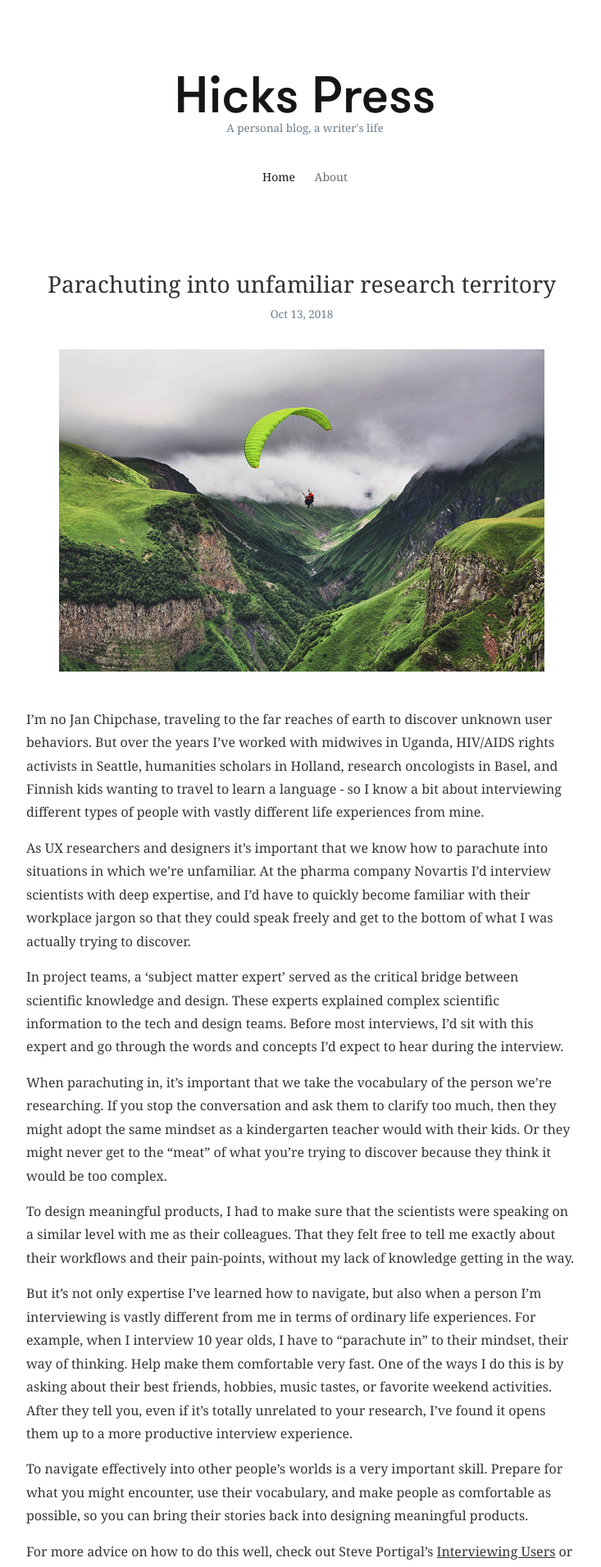
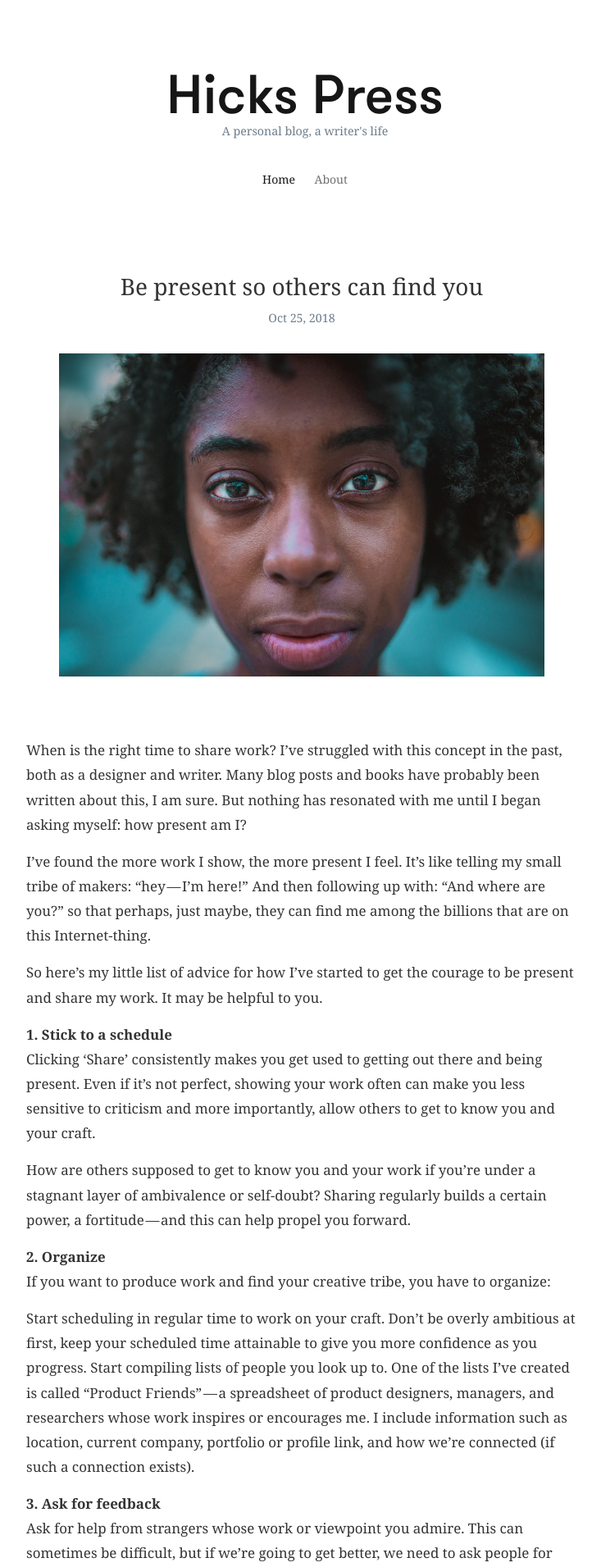
Before and after one commit to mattihicks/matthewmatthew, a Jekyll site: the page built from index.html, in a window 1280 px wide. Shown: the top 1911 px of the page at 82% size, without its empty margins (268-1001 px from the left). Built offline with Jekyll 4.4.1, drawn with Linux system fonts in a browser that asks for light colours; some web fonts are replaced; some of the changed text lies outside the part shown.

Commit message:
new posts uploaded, to align

```diff
--- a/_posts/2016-08-24-threshold.markdown
+++ /dev/null
@@ -1,46 +0,0 @@
----
-layout: post
-title:  "Three steps to cross your creative threshold"
-date:   2016-08-24 18:31:58 +0200
-categories: new
----
-
-![creative threshold photo](/assets/images/thresholdPIC.jpg){: .after-title }
-<br/><br/>
-
-I've struggled with this concept in the past, both as a designer and writer. The concept of "creative threshold", or when the right time is to share your work. To show what you're doing on a personal project.
-
-Most of us don't have the resources to do endless iterations or have a thorough, professional analysis done on our creative work. But we have to get it out to the world to show what we've done. When is the right time? When do we know we've reached the point where we can show our work?
-
-Ultimately, it comes down to the questions you're trying to answer, and the end goal you have in mind.
-
-So, if we want to show more work, then what do we have to do?
-<br/>
-<br/>
-**1. Get used to it**
-
-Pushing ‘Publish’ consistently makes you get used to getting out there, showing your work. Even if it’s not perfect, showing your work often can make you less sensitive to criticism and more importantly, allow others to get to know you and your craft.
-
-How are people supposed to get into your work if you’re a ghost, behind a thick veneer of coldness, or self-doubt? Your dedication and passion is impressive, and you need to get it out there. Show your work often. Publish, publish, publish. This builds a certain power, a fortitude - and through this you can move your art forward into the world.
-<br/>
-<br/>
-**2. Ask**
-
-Ask for feedback, ask for help, for resources. This can sometimes be so hard, but if we’re going to get better, and show work we need to ask the people around us to help.
-
-No one can become successful alone. And you need to get used to asking for others for advice, for help, to simply look at your work or to talk. To move your work forward.
-
-But what if you’re a painter and don’t know any other painters? Or any other writers? Or any other interior designers? Then use social media like Instagram or Twitter, or go to art stores/schools, bookstores, poetry readings, home decorating shops, - any which way, get out there. Ask for help. You’ll need it.
-<br/>
-<br/>
-**3. Use grit**
-
-[Grit](https://www.ted.com/talks/angela_lee_duckworth_grit_the_power_of_passion_and_perseverance?language=en) is the least understood, but most powerful weapon in pursuing one’s art. But to produce work regularly doesn’t come easy. One must set a schedule, and stick with it, and not allow the outside world to become a threat to the ideas and imagination and plans you have within.
-
-Television shows, the news, social media, the phone, certain relationships - all of these can be devastating to your craft, your work. You need to get a handle on them and understand how they’re affecting your craft.
-
-Be conscientious about how you spend your time by using ad-blockers on your browser or putting your phone in the other room. Do whatever you can to continue. Because sometimes brute force alone can take you to the next level.
-
-So... what are you waiting for? Get to work. And then show us.
-
-For a great book on this topic, check out Austin Kleon's ["Show Your Work"](https://www.goodreads.com/book/show/18290401-show-your-work)
--- a/_posts/2018-10-13-parachuting-in.markdown
+++ b/_posts/2018-10-13-parachuting-in.markdown
@@ -8,18 +8,20 @@
 ![Parachuting in](/assets/images/parachutingIn.jpg){: .after-title }
 <br/>
 
-I'm no Jan Chipchase, traveling to the far reaches of earth to discover unknown user behaviors. But over the years I've worked with midwives in Uganda, HIV/AIDS rights activists in Seattle, humanities scholars in Holland, research oncologists in Basel, and Finnish kids wanting to travel to learn a language - so I know a bit about interviewing different types of people with vastly different life experiences from mine.
+I’m no [Jan Chipchase](https://en.wikipedia.org/wiki/Jan_Chipchase "Jan Chipchase"), traveling to the far reaches of earth to discover unknown user behaviors. But over the years I’ve worked with midwives in Uganda, HIV/AIDS rights activists in Seattle, humanities scholars in Holland, oncologists in Basel, and Finnish kids wanting to travel to learn a language — so I know a bit about interviewing different types of people with vastly different life experiences from mine.
 
-As UX researchers and designers it's important that we know how to parachute into situations in which we're unfamiliar. At the pharma company Novartis I'd interview scientists with deep expertise, and I'd have to quickly become familiar with their workplace jargon so that they could speak freely and get to the bottom of what I was actually trying to discover.
+As digital product makers, it’s important that we know how to parachute into situations in which we’re unfamiliar. At the research institute of Novartis I’d interview scientists with deep expertise, and I’d have to quickly become familiar with their lab jargon so that they could speak freely and get to the bottom of what I was actually trying to discover.
 
-In project teams, a 'subject matter expert' served as the critical bridge between scientific knowledge and design. These experts explained complex scientific information to the tech and design teams. Before most interviews, I'd sit with this expert and go through the words and concepts I'd expect to hear during the interview.
+A ‘subject matter expert’ embedded in the project team served as the critical bridge between scientific knowledge and design. These experts explained complex scientific information to the tech and design teams. Before most interviews, I’d sit with this expert and go through the words and concepts I’d expect to hear during the interview. After the interview, I’d often meet with the expert again to make sure I understood what I heard correctly.
 
-When parachuting in, it's important that we take the vocabulary of the person we're researching. If you stop the conversation and ask them to clarify too much, then they might adopt the same mindset as a kindergarten teacher would with their kids. Or they might never get to the "meat" of what you're trying to discover because they think it would be too complex.
+When parachuting in, it’s important that we take the vocabulary of the person we’re researching. If you stop the conversation and ask them to clarify too much, then they might adopt the same mindset as a kindergarten teacher would to kids. Or they might never get to the “meat” of what you’re trying to discover because they think it would be too complex.
 
-To design meaningful products, I had to make sure that the scientists were speaking on a similar level with me as their colleagues. That they felt free to tell me exactly about their workflows and their pain-points, without my lack of knowledge getting in the way.
+At Novartis, I had to make sure that the scientists were speaking on a similar level with me as their colleagues. That they felt free to tell me exactly about their workflows and their pain-points, without my lack of knowledge getting in the way.
 
-But it's not only expertise I've learned how to navigate, but also when a person I'm interviewing is vastly different from me in terms of ordinary life experiences. For example, when I interview 10 year olds, I have to "parachute in" to their mindset, their way of thinking. Help make them comfortable very fast. One of the ways I do this is by asking about their best friends, hobbies, music tastes, or favorite weekend activities. After they tell you, even if it's totally unrelated to your research, I've found it opens them up to a more productive interview experience.
+But it’s not only expertise I’ve learned how to navigate, but also when a person I’m interviewing is vastly different from me in terms of ordinary life experiences. For example, when I interview 10 or 12 year olds, I have to “parachute in” to their mindset, their way of thinking. One of the ways I do this is by employing a “field partner” who knows the particular culture or age group well. Another way is during the actual interview, asking about their best friends, hobbies, music tastes, or favorite weekend activities. After they tell you, even if it’s totally unrelated to your research, I’ve found it makes them more comfortable throughout the conversation.
 
-To navigate effectively into other people’s worlds is a very important skill. Prepare for what you might encounter, use their vocabulary, and make people as comfortable as possible, so you can bring their stories back into designing meaningful products.
+To navigate effectively into other people’s worlds is a fundamental skill in product design. Prepare for what you might encounter, use the interviewees’ vocabulary, and make people as comfortable as possible, so you can bring their stories back into designing meaningful products.
 
 For more advice on how to do this well, check out Steve Portigal's [Interviewing Users](https://rosenfeldmedia.com/books/interviewing-users/ "Interviewing Users") or listen to [Michael Margolis's interview](https://www.mixed-methods.org/episodes/2017/10/18/building-rapport-michael-margolis-gv "Michael Margolis's interview") on the [Mixed Methods podcast](https://www.mixed-methods.org/ "Mixed Methods podcast").
+
+I’d love to hear your suggestions and tips as well! Let’s chat. 🙌
--- /dev/null
+++ b/_posts/2018-10-18-dont-forget-fun.markdown
@@ -0,0 +1,26 @@
+---
+layout: post
+title:  "Don't forget: Fun"
+date:   2018-10-18 21:26:58 +0200
+categories: life
+---
+
+![People jumping for joy](/assets/images/FUN_POST.jpeg){: .after-title }
+<br/><br/>
+Research is a serious thing. Design is a serious thing. Life is a serious thing. But what good is any of it if you don’t love doing it? If you don’t enjoy practicing or living it? If you don’t show the fun in any of it?
+
+It can be so easy to get bogged down in the details, the seriousness of the task. Kids to feed. Pixels to push. Stakeholders to please. But when activities feel like a slog, ask yourself: “where’s the fun? Where’s the enjoyment?”
+
+Fun has a strong connection to uniqueness. If you smile or laugh it’s because something is a little off, a little kooky, perhaps a little weird or unexpected. And the world needs more of this.
+
+A couple days ago I discovered a presentation by designer Meg Lewis [giving a talk](https://creativemornings.com/talks/meg-lewis) wearing moon shoes, bouncing around on rubber bands discussing her journey as a creator. Her [design work](http://darngood.co/) is even more unique, something unexpected.
+
+Similarly, design director [Stewart Scott-Curran](https://twitter.com/stewartsc/status/1052190001667031040) posted a heartfelt thread about his time at Intercom and the branding work they’ve done. For a product company focused on business to customer communication, it’s awe-inspiring to see the kind of work the Intercom Brand Studio produces — it’s distinct and fun.
+
+But uniqueness and fun shouldn’t only be with branding or visual design, but also UX and research. In my own [projects](https://ef.fi/languagesabroad) my team and I have tried to design in a way that shows the fun side of travel for those seeking to learn a language abroad. Product Designer [Mara Goes](https://maragoes.com/) incorporates delight into her [UX work](https://www.touringbird.com/) with colorful illustrations and transitions. Mara once showed me a case study she presented for a company and in the middle of it she snuck a picture of her dog Giddy — just to bring a smile to the reviewers’ faces. She got the job.
+
+If you’re work can’t be fun per say, at least it can be approachable. Instead of a dry 40-slide Keynote, why not have your findings illustrated and posted by the coffee bar? Or make a video? Or a simple list of key findings backed by strong, empathy-inviting audio files? Seek out other ways to present to your stakeholders, that’ll communicate the user’s voice better, or findings more thoughtfully.
+
+Whatever you’re doing, ask yourself: Where’s the fun? Where’s the uniqueness? Where’s the humanity?
+
+Bring. It. On.
--- /dev/null
+++ b/_posts/2018-10-25-being-present.markdown
@@ -0,0 +1,47 @@
+---
+layout: post
+title:  "Be present so others can find you"
+date:   2018-10-25 18:31:58 +0200
+categories: new
+---
+
+![creative threshold photo](/assets/images/present.jpeg){: .after-title }
+<br/><br/>
+
+When is the right time to share work? I’ve struggled with this concept in the past, both as a designer and writer. Many blog posts and books have probably been written about this, I am sure. But nothing has resonated with me until I began asking myself: how present am I?
+
+I’ve found the more work I show, the more present I feel. It’s like telling my small tribe of makers: “hey — I’m here!” And then following up with: “And where are you?” so that perhaps, just maybe, they can find me among the billions that are on this Internet-thing.
+
+So here’s my little list of advice for how I’ve started to get the courage to be present and share my work. It may be helpful to you.
+
+**1. Stick to a schedule**<br/>
+Clicking ‘Share’ consistently makes you get used to getting out there and being present. Even if it’s not perfect, showing your work often can make you less sensitive to criticism and more importantly, allow others to get to know you and your craft.
+
+How are others supposed to get to know you and your work if you’re under a stagnant layer of ambivalence or self-doubt? Sharing regularly builds a certain power, a fortitude — and this can help propel you forward.
+
+**2. Organize**<br/>
+If you want to produce work and find your creative tribe, you have to organize:
+
+Start scheduling in regular time to work on your craft. Don’t be overly ambitious at first, keep your scheduled time attainable to give you more confidence as you progress.
+Start compiling lists of people you look up to. One of the lists I’ve created is called “Product Friends” — a spreadsheet of product designers, managers, and researchers whose work inspires or encourages me. I include information such as location, current company, portfolio or profile link, and how we’re connected (if such a connection exists).
+
+**3. Ask for feedback**<br/>
+Ask for help from strangers whose work or viewpoint you admire. This can sometimes be difficult, but if we’re going to get better, we need to ask people for help. But it’s not only about you, it’s also about helping them, too. You may have knowledge that they need as well.
+
+But what if you’re a painter and don’t know any other painters? Or any other writers? Or interior designers? Then use social media like Instagram or Twitter or Pinterest, or go to art stores/schools, bookstores, poetry readings, home decorating shops — any which way, get out there. Get engaged and ask for help. You’ll need it.
+
+**4. Get gritty**<br/>
+As [Angela Duckworth](https://www.ted.com/talks/angela_lee_duckworth_grit_the_power_of_passion_and_perseverance?language=en) describes, grit is “the combination of perseverance and passion for longterm goals”. One must have a positive outlook and the stamina to do great work, and bar unhealthy habits from becoming a threat to bringing work forward.
+
+Television shows, the news, social media, alcohol, dating apps, certain relationships — all of these can be devastating to your craft. You need to get a handle on them and understand how they’re affecting you and your ability to make your life’s work happen.
+
+**5. Show YOUrself**<br/>
+Don’t try to be anyone else besides you, because your own uniqueness is what people are looking for. In a world where everyone is slowly lurching towards sameness, do something different, make something only you can.
+
+One such designer is [Dani Balenson](https://interfacelovers.com/interviews/dani-balenson), whose Intercom and [Haggadah](http://www.danibalenson.com/passoverhaggadah.html) work seems impeccably her own. Another unique designer is [Alexis Hope](http://www.alexishope.com/), who organizes hackathons like [“Make the Breast Pump Not Suck”](https://vimeo.com/291583984) to improve women's healthcare.
+
+But what if you don’t know who you are yet? Go to therapy, see a career coach, start meditating, and/or journaling. Or ask friends who know you best what they think. Be realistic about what you want and what you can accomplish. Don’t shoot for the stars, focus on what’s in your heart.
+
+So what are you waiting for? Or better yet, where are you?
+
+*Thanks for reading! For a great book on this topic, check out Mike Rognlien’s [“This Is Now Your Company”](https://www.facebook.com/thisisnowyourcompany/?ref=page_internal) or Austin Kleon’s ["Show Your Work"](https://www.goodreads.com/book/show/18290401-show-your-work). If you’re a part of my creative tribe, [send a DM](https://www.twitter.com/mattihicks) and let’s connect!*  👀🧞
--- /dev/null
+++ b/_posts/2018-21-10-user-research-better-human.markdown
@@ -0,0 +1,29 @@
+---
+layout: post
+title:  "User research makes you a better human"
+date:   2018-10-21 21:26:58 +0200
+categories: life
+---
+
+![Robot with kid](/assets/images/better-human.jpeg){: .after-title }
+<br/><br/>
+
+What qualities does it take to be a good user researcher? Empathy, curiosity, active listening, (re)framing, persuasion, patience, experimental-mindset, neutrality, and tenacity. The ability to be comfortable both when the data are unclear and when one must make solid recommendations. The ability to suspend judgment, and to courageously serve as the voice of the user.
+
+But aren’t these just qualities of being a good human? I think so.
+
+A friend doesn’t call on your birthday? Wait to judge, perhaps they‘re having a crappy day. Your manager doesn’t agree with your argument? Reframe the problem, taking in account what she cares about. Yoga pose too difficult? Experiment with what you can do.
+
+To be a better human is to understand not only those around you, but also yourself. How do you engage and relate to others? How can you get more out of your friendships and relationships by recognizing your own behavior?
+
+The line between being a good human and good researcher can often seem blurry. Some years ago I worked for a group that disliked one of an adjacent team’s product features. They talked incessantly about how that other team didn’t understand what good product was because of a particular “annoying” feature. I then asked to do a part time research project for that team— poring over quantitative data and conducting user interviews. And what I found surprised me: my own team wasn’t being fair.
+
+What the “annoying feature” team didn’t need was criticism, they needed help. When I showed my results to this team not only did they feel understood, but my research allowed them to see the problem anew, from a different, more refined angle. This gave them energy and allowed them to move forward in improving that feature.
+
+Designers can be notorious in their criticism when Twitter or Uber or Facebook or Apple changes something visual or UX-wise, but they often don’t have the full context for why something was done, or the months and months of research that went into making that change happen. Don’t get me wrong: constructive criticism is OK, but simply tearing down others without asking questions and considering the possibility of good intentions is not.
+
+For me, one of the most important qualities in a designer is empathy — not only for users, but for their engineering and product colleagues and their wider community. I’d like to think that everyone is doing their best to make a positive impact on others’ lives through putting better technology in the world. But perhaps that’s just the user researcher in me, trying to empathize, trying to understand.
+
+Not all user researchers are good humans, and user research is not the only discipline that helps people become better. But I truly believe: to be a better human, think like a good user researcher.
+
+*Thanks for reading! If you’re ever in Zürich, let’s get coffee.* ☕️ 😎
--- a/_sass/_base.scss
+++ b/_sass/_base.scss
@@ -19,7 +19,7 @@
  */
 
 body {
-    font: $base-font-weight 100%/#{$base-line-height} $base-font-family;
+    font: $base-font-weight 106%/#{$base-line-height} $base-font-family;
     color: rgba(0,0,0,.8);
     // background-color: #000;
     -webkit-text-size-adjust: 100%;
--- a/about.md
+++ b/about.md
@@ -10,8 +10,8 @@
 	</div>
 
 <div class="infoAbout">
-		<p>I'm Matti Hicks, a designer and writer living in Zürich, Switzerland. This is a personal blog about creating a good life in a strange land. </p>
-		<p>I like to write short stories, work out, and <a href="https://www.mattihicks.com">design</a>.</p>
+		<p>I'm Matti Hicks, researcher, designer, and writer living in Zürich, Switzerland. This is a personal blog about creating a good life in a strange land. </p>
+		<p>I like to write short stories, work out, and learn languages. For more information about me, check out my <a href="https://www.mattihicks.com">portfolio</a>.</p>
 </div>
 
 <div class="clearBoth"></div>
```
Also changed, not shown: _posts/2018-10-21-user-research-better-human.markdown (renamed from _posts/_2018-08-06-separate-me-from-me.markdown), assets/images/FUN_POST.jpeg (added), assets/images/better-human.jpeg (added), assets/images/present.jpeg (added), 1 other file.
